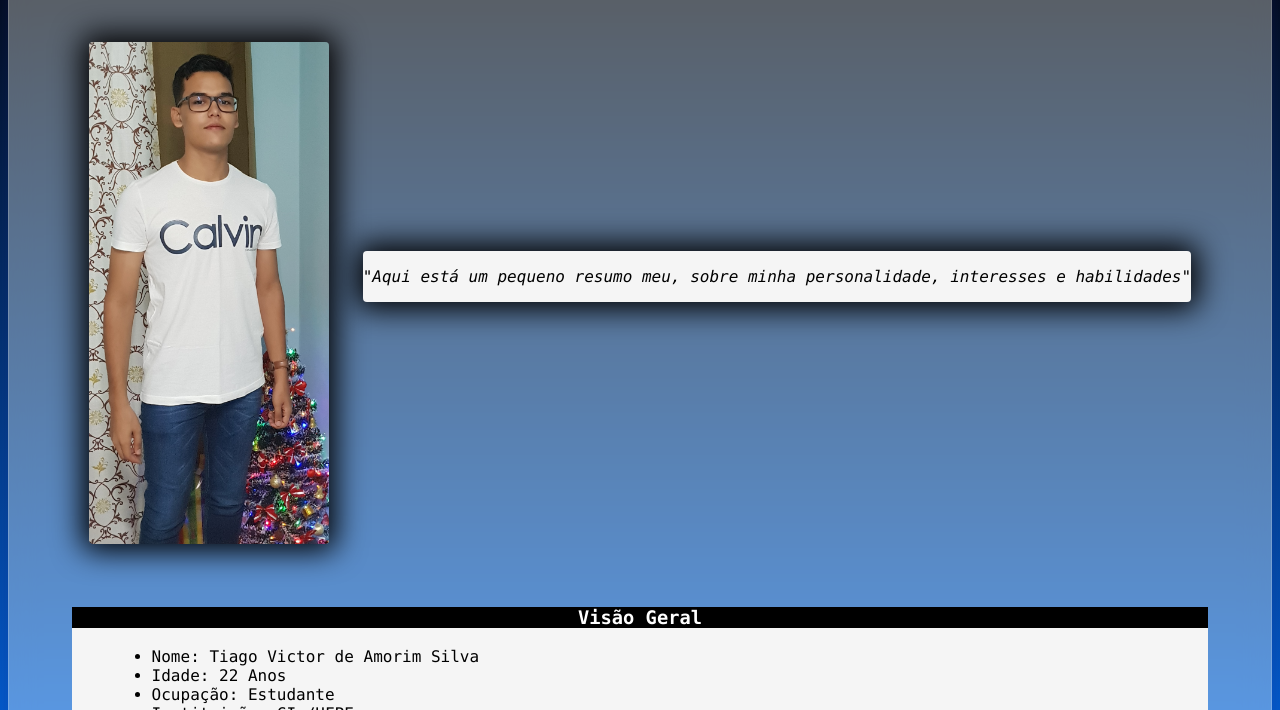
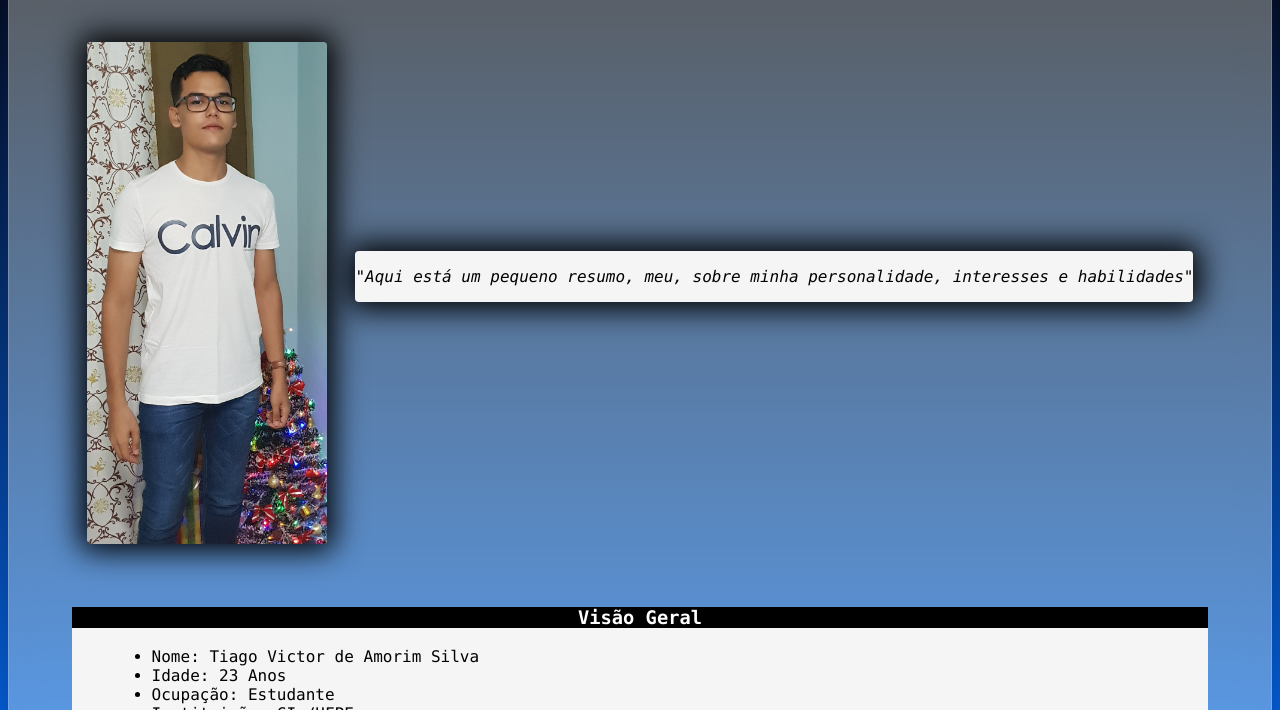
Before and after one commit to tvas20/NewSiteTvas, a website: page index.html in a window 1280 px wide. Shown: the part 90-800 px from the top of the page. Drawn offline with Linux system fonts and the light colour scheme.

Commit message:
Add files via upload

```diff
--- a/index.html
+++ b/index.html
@@ -19,7 +19,7 @@
         </div>
         <div class="intro"><div class="quotes">
           <p>
-            "Aqui está um pequeno resumo meu, sobre minha personalidade,
+            "Aqui está um pequeno resumo, meu, sobre minha personalidade,
             interesses e habilidades"
           </p>
         </div>
@@ -31,7 +31,7 @@
           <h3>Visão Geral</h3>
           <ul class="cont">
             <li>Nome: Tiago Victor de Amorim Silva</li>
-            <li>Idade: 22 Anos</li>
+            <li>Idade: 23 Anos</li>
             <li>Ocupação: Estudante</li>
             <li>Instituição: CIn/UFPE</li>
             <li>Curso: Ciência da computação</li>
@@ -86,7 +86,7 @@
           </li>
           <li>Python - Avançado</li>
           <li>C/C++ - Intermediário</li>
-          <li>HTML5/CSS3 - Básico</li>
+          <li>HTML5/CSS3/JS - Básico</li>
           <li>MySql - Básico</li>
           <li>
             Técnologias
```
